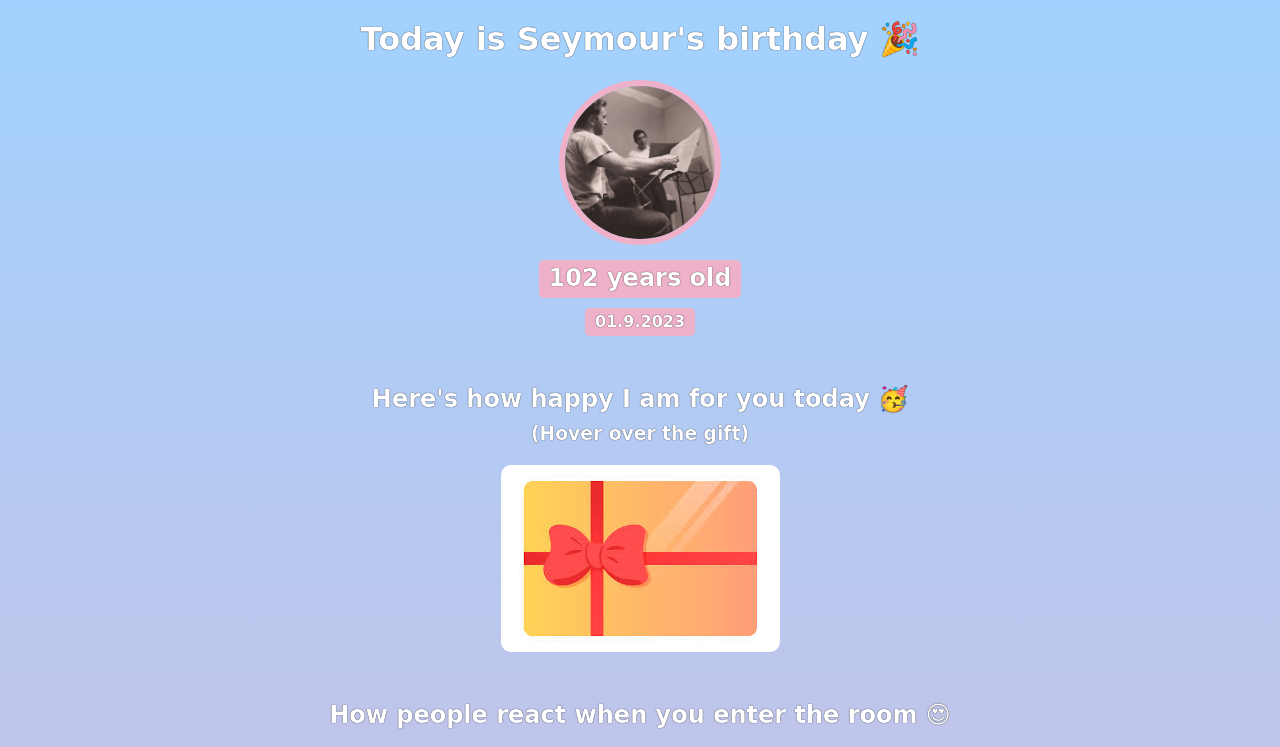
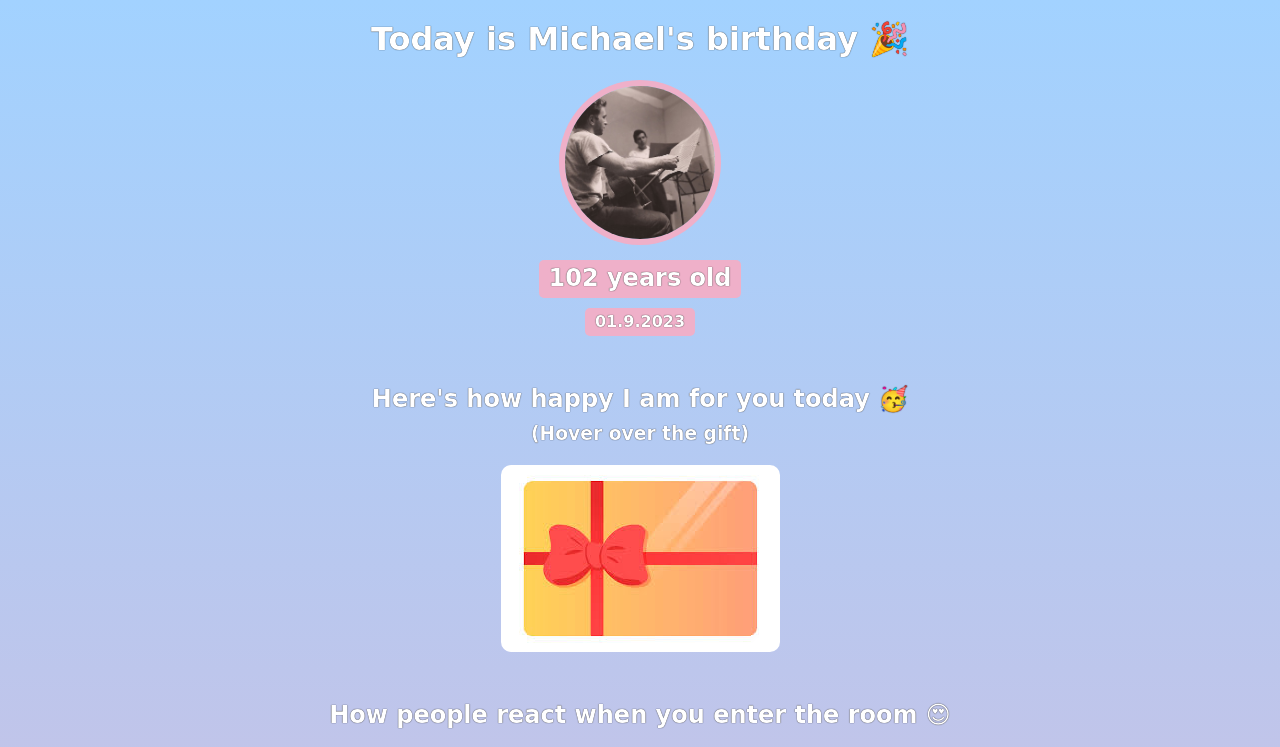
Before and after one commit to mrbeiley/Birthday-Gift, a website built with Vite: page index.html in a window 1280 px wide. Shown: the top 747 px of the page. Built offline with nearby package versions, Linux system fonts and the light colour scheme; a web font is replaced by a local one.

Commit message:
Change birthday boy.

```diff
--- a/index.html
+++ b/index.html
@@ -7,7 +7,7 @@
     </head>
     <body>
         <div id="header">
-            <h1>Today is Seymour's birthday 🎉</h1>
+            <h1>Today is Michael's birthday 🎉</h1>
             <img id="bff-img" src="images/seymour.jpg">
             <h2 id="bday-age">102 years old</h2>
             <h4 id="bday-date">01.9.2023</h4>
```
